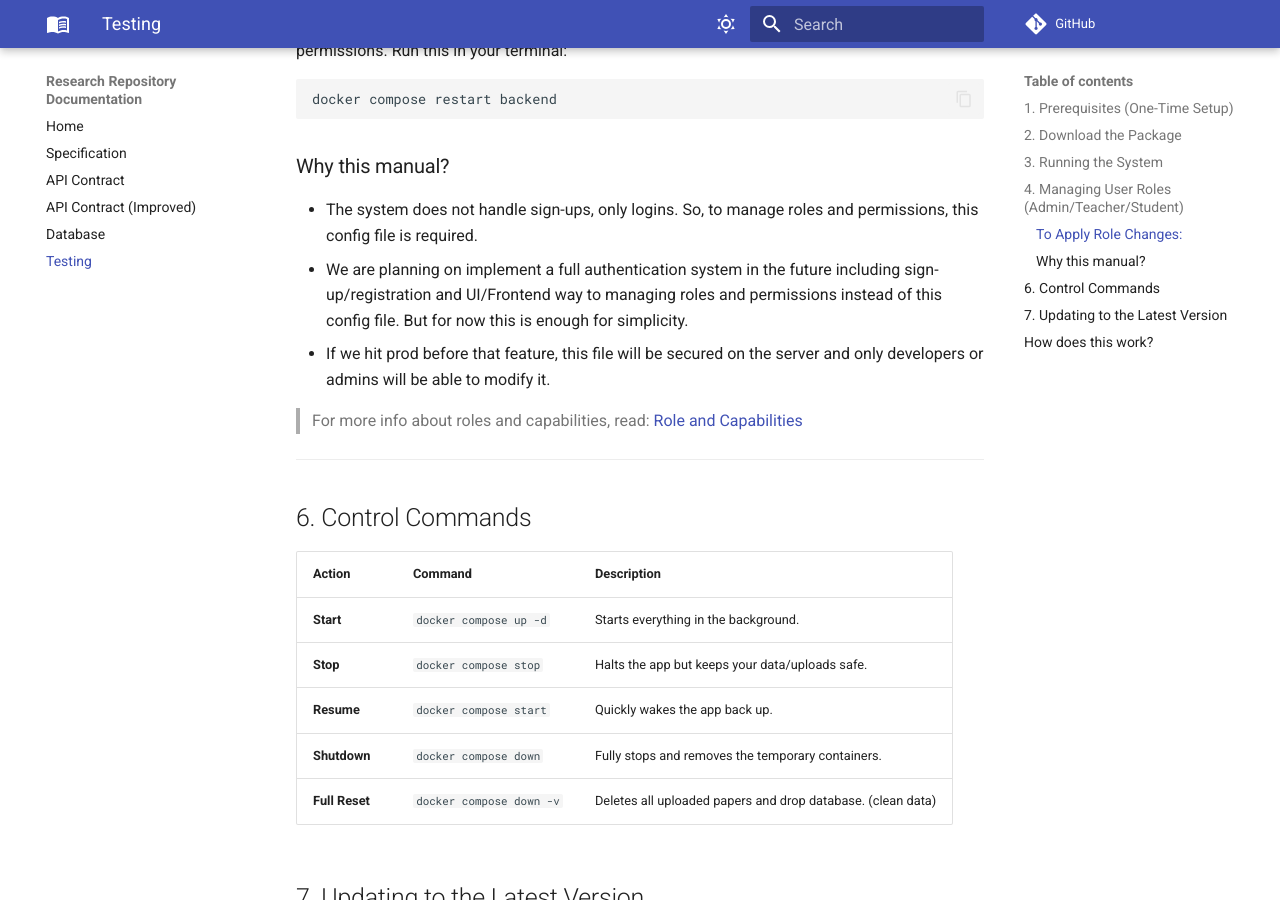
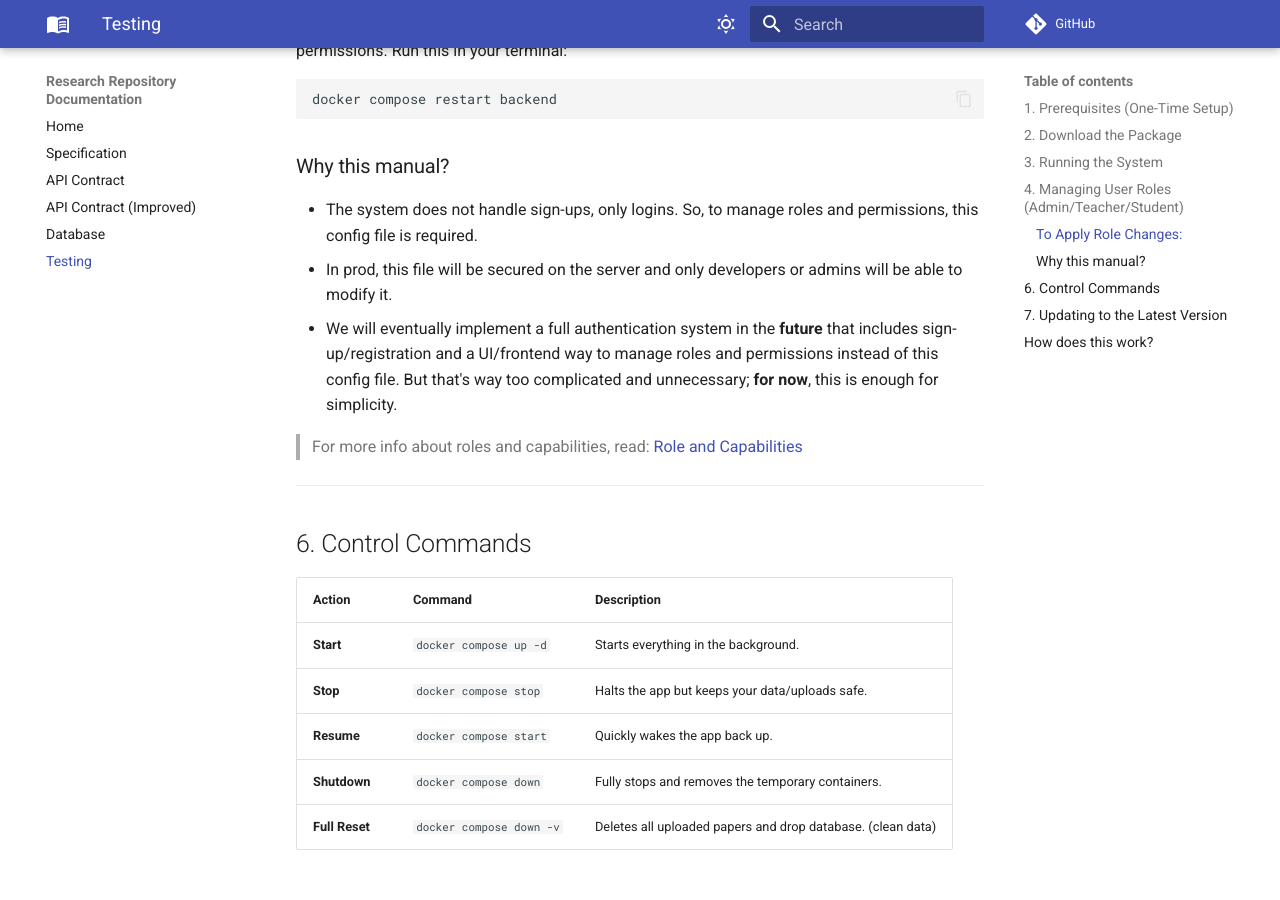
Before and after one commit to r4ppz/research-repo-docs, an MkDocs documentation site: the page built from docs/testing.md, in a window 1280 px wide and 900 px high, scrolled down 1361 px. Built offline with MkDocs 1.6.1 and Material for MkDocs 9.7.7, drawn with Linux system fonts in a browser that asks for light colours; comment, search, counter and statistics services are not loaded.

Commit message:
docs: improve wording

```diff
--- a/docs/testing.md
+++ b/docs/testing.md
@@ -56,8 +56,8 @@ docker compose restart backend
 ### Why this manual?
 
 - The system does not handle sign-ups, only logins. So, to manage roles and permissions, this config file is required.
-- We are planning on implement a full authentication system in the future including sign-up/registration and UI/Frontend way to managing roles and permissions instead of this config file. But for now this is enough for simplicity.
-- If we hit prod before that feature, this file will be secured on the server and only developers or admins will be able to modify it.
+- In prod, this file will be secured on the server and only developers or admins will be able to modify it.
+- We will eventually implement a full authentication system in the **future** that includes sign-up/registration and a UI/frontend way to manage roles and permissions instead of this config file. But that's way too complicated and unnecessary; **for now**, this is enough for simplicity.
 
 > For more info about roles and capabilities, read: [Role and Capabilities](./specification.md#roles-capabilities)
 
```
Also changed, not shown: docs/index.md (+1 -1 lines).
